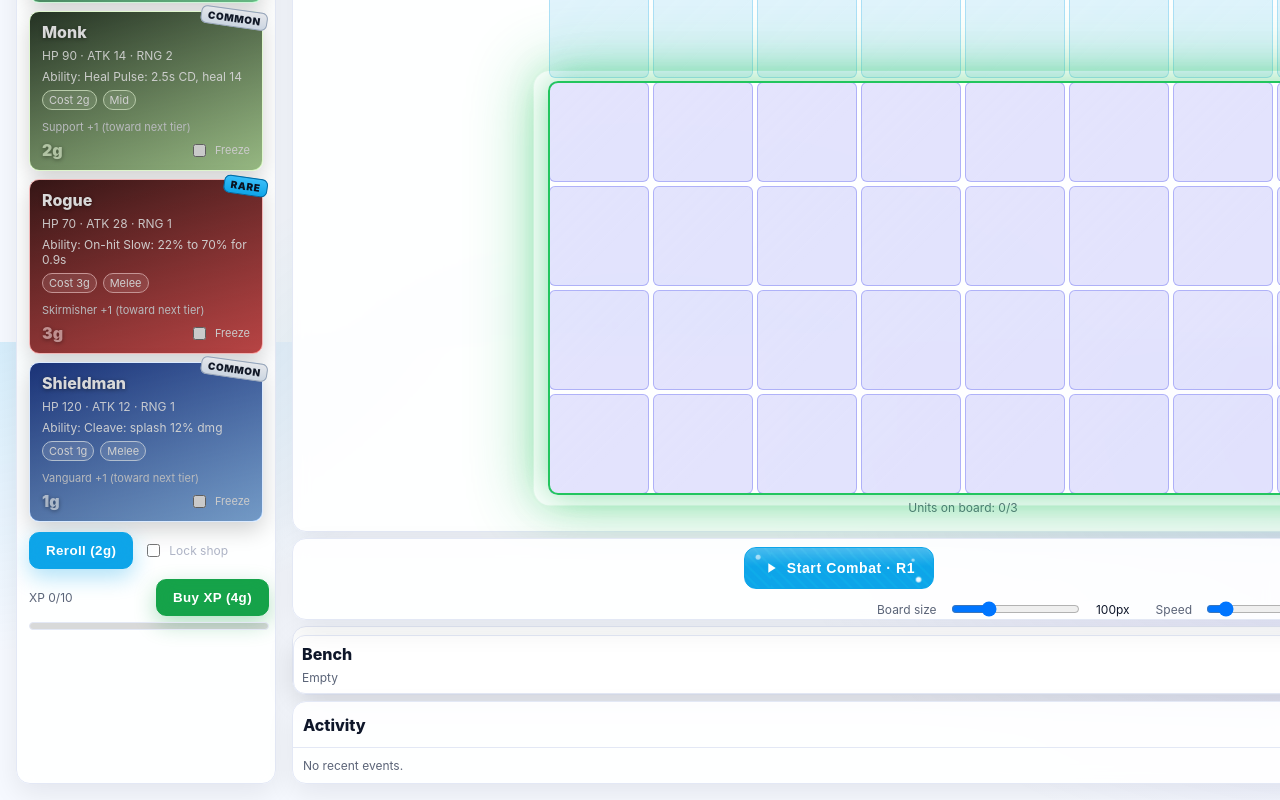
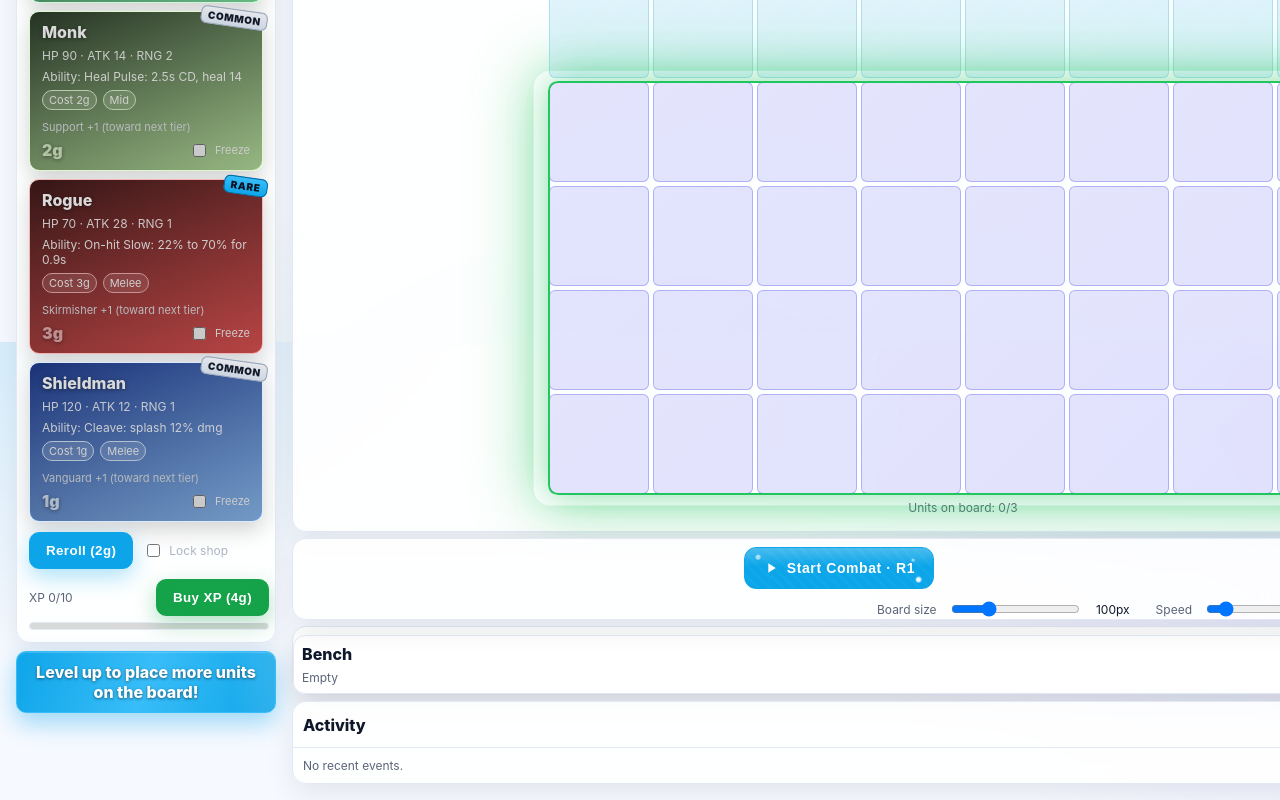
Before and after one commit to pattyboyy/autochess, a React (Vite) app: page / in a window 1280 px wide. Shown: the part 458-1258 px from the top of the page. Built offline with nearby package versions, Linux system fonts and the light colour scheme.

Commit message:
feat: Add and style level-up notice under shop

```diff
--- a/src/web/Game.tsx
+++ b/src/web/Game.tsx
@@ -549,8 +549,39 @@ export function Game(): JSX.Element {
 
   return (
     <div className="game-grid">
-      <div className="panel soft soft-scroll">
-        <Shop />
+      <div>
+        <div className="panel soft soft-scroll">
+          <Shop />
+        </div>
+        <div style={{
+          marginTop: 8,
+          padding: '10px 16px',
+          borderRadius: 10,
+          border: '1px solid #38bdf8',
+          background: 'linear-gradient(110deg, #0ea5e9 0%, #38bdf8 50%, #0ea5e9 100%)',
+          color: '#ffffff',
+          fontWeight: 800,
+          textAlign: 'center',
+          textShadow: '0 1px 3px rgba(0,0,0,0.5)',
+          boxShadow: '0 10px 25px rgba(14, 165, 233, 0.4), inset 0 1px 1px rgba(255,255,255,0.2)',
+          position: 'relative',
+          overflow: 'hidden',
+        }}>
+          <span style={{ position: 'absolute', inset: -2, borderRadius: 12, boxShadow: '0 0 0 0 rgba(56, 189, 248, 0.7)', animation: 'pulseGlow 1.8s ease-in-out infinite', pointerEvents: 'none' }} />
+          <span style={{ position: 'absolute', top: 0, left: '-100%', width: '100%', height: '100%', background: 'linear-gradient(90deg, transparent, rgba(255,255,255,0.4), transparent)', animation: 'shimmer 3s infinite', animationDelay: '0.5s', pointerEvents: 'none' }} />
+          <span style={{ position: 'relative' }}>Level up to place more units on the board!</span>
+          <style>{`
+            @keyframes pulseGlow {
+              0% { box-shadow: 0 0 0 0 rgba(56, 189, 248, 0.7); }
+              70% { box-shadow: 0 0 0 16px rgba(56, 189, 248, 0); }
+              100% { box-shadow: 0 0 0 0 rgba(56, 189, 248, 0); }
+            }
+            @keyframes shimmer {
+              0% { transform: translateX(-100%); }
+              100% { transform: translateX(200%); }
+            }
+          `}</style>
+        </div>
       </div>
       <div>
         <div className="hud">
```
